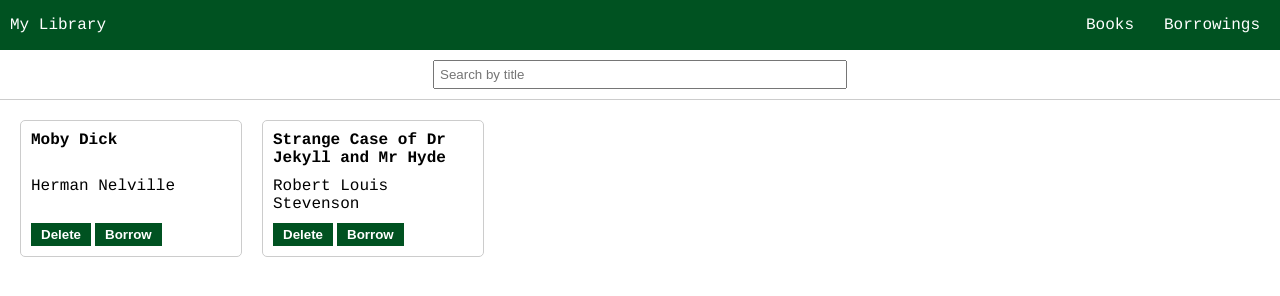
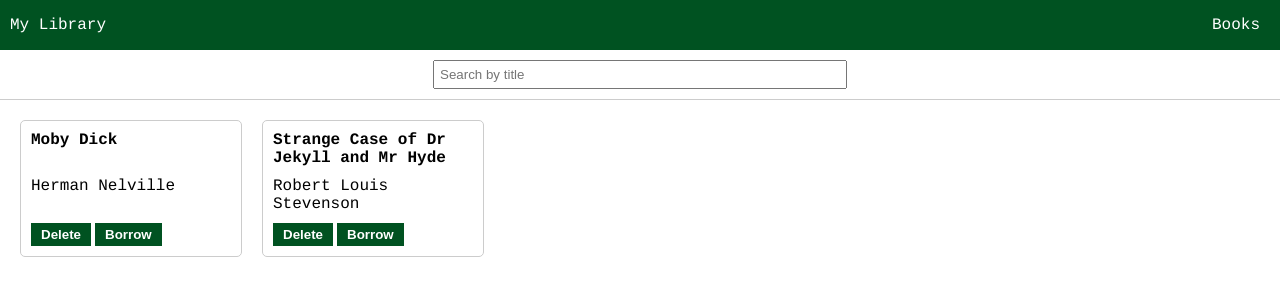
Before and after one commit to sergiomartindev/library, a website built with Vite: page index.html in a window 1280 px wide. Built offline with nearby package versions, Linux system fonts and the light colour scheme.

Commit message:
General renaming

```diff
--- a/index.html
+++ b/index.html
@@ -38,13 +38,13 @@
           <li class="navbar__link">
             <span class="navbar__link-label">Books</span>
           </li>
-          <li class="navbar__link">
+          <!-- <li class="navbar__link">
             <span
               class="navbar__link-label"
               id="navbar-navigate-to-borrowings-button"
               >Borrowings</span
             >
-          </li>
+          </li> -->
         </ul>
       </nav>
 
```
Also changed, not shown: src/app.mts, src/components/BookActionButtonComponent.mts, src/components/BookComponent.mts, src/controllers/LibraryController.mts, src/factories/BooksFactory.mts, src/factories/BorrowingsFactory.mts, src/factories/UsersFactory.mts, src/repositories/UsersRepository.mts, src/services/AuthenticationService.mts.
